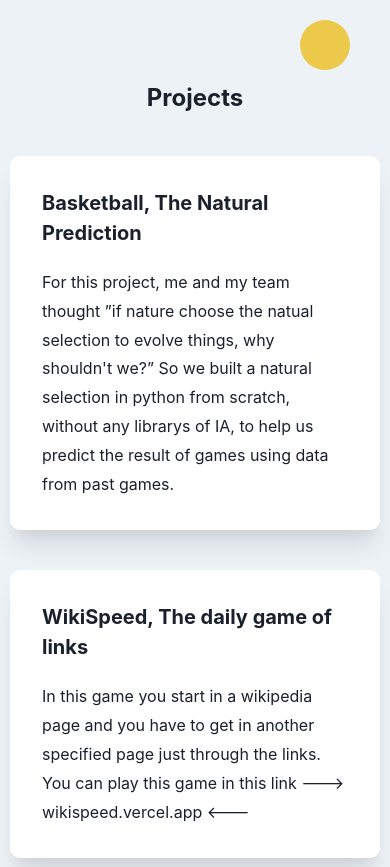
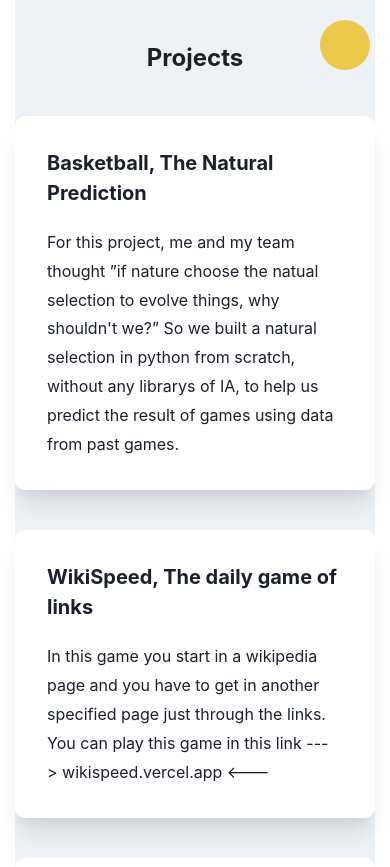
Before and after one commit to gregori-sabel/portfolio, a Next.js app: page / in a window 390 px wide. Shown: the top 867 px of the page. Built offline with nearby package versions, Linux system fonts and the light colour scheme.

Commit message:
responsive ++

```diff
--- a/src/pages/index.tsx
+++ b/src/pages/index.tsx
@@ -7,34 +7,22 @@ import content from '../../content.json'
 
 export function Home () {
 
-  const lorem = new LoremIpsum({
-    sentencesPerParagraph: {
-      max: 8,
-      min: 4
-    }
-  })
-
-  const loremTitle = lorem.generateWords(3)
-  const loremText = lorem.generateParagraphs(1)
-
   const shapeBGColor = useColorModeValue('gray.100', 'gray.80')
   return (
-    <Box bg={shapeBGColor}>
-    <Box position='absolute' right='40px' top='20px' overflow='hidden'>
+    <Flex w='100%' justify='center'>
+      <Flex
+        maxW='800px'
+        flexDir='column'
+        align='center'
+        mb='80px'
+        marginX={['15px', '20px', '40px']}
+        bg={shapeBGColor}
+      >
+        <Box position='absolute' right={['20px','40px']} top='20px' overflow='hidden'>
           <CheckTheme />
         </Box>
 
-
-      <Flex w='100%' align='center' flexDir='column'>
-        <Flex
-          maxW='800px'
-          flexDir='column'
-          mb='80px'
-          marginX={['10px', '20px', '40px']}
-          align='center'
-        >
-
-            <Text fontSize='2xl' fontWeight='bold' mt='80px'>
+        <Text fontSize='2xl' fontWeight='bold' mt={['40px', '60px','80px']}>
           Projects
         </Text>
         { content.projects.map( project => (
@@ -55,7 +43,7 @@ export function Home () {
         <Text fontSize='2xl' fontWeight='bold' mt='80px'>
           Other habilities
         </Text>
-            <Flex gap='40px'>
+        <Flex gap={['0px', '0px', '40px']} flexDir={['column', 'column', 'row']}>
           { content.habilities.map( habilities => (
             <Block key={habilities.title} title={habilities.title} text={habilities.text}/>
           ))}
@@ -63,7 +51,7 @@ export function Home () {
 
       </Flex>
     </Flex>
-    </Box>
+
   )
 }
 
```
Lines whose indentation alone changed are shown as unchanged.
